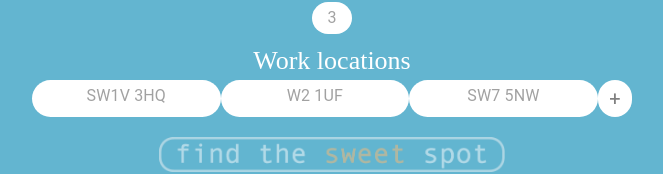
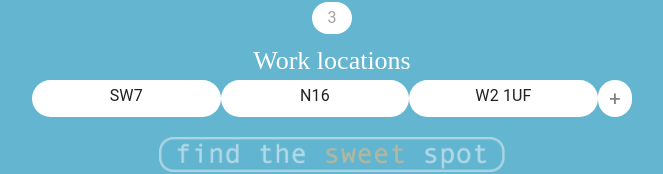
Before and after one commit to whereshouldwelive/whereshouldwelive, a React (Create React App) app in the folder my-app/: page / in a window 1280 px wide. Shown: the part 495-669 px from the top of the page, without its empty margins (308-971 px from the left). Built offline with nearby package versions, Linux system fonts and the light colour scheme.

Commit message:
onchange magic

```diff
--- a/my-app/src/App.js
+++ b/my-app/src/App.js
@@ -195,12 +195,14 @@ class App extends React.Component {
               <div >
                 <div className={"details ourtitle"}>Work locations</div>
                 <div className={"locs"}>
-                  <TextField placeholder="SW1V 3HQ" inputProps={{ style: {textAlign: 'center'} }} InputProps={{disableUnderline:true}} className="bigfield"/>
+                  <TextField name="loc1" value={this.state.loc1} onChange={this.handleChange} inputProps={{ style: {textAlign: 'center'} }} InputProps={{disableUnderline:true}} className="bigfield"/>
                   <TextField
-                  placeholder="W2 1UF"
+                  name="loc2"
+                  onChange={this.handleChange}
+                  value={this.state.loc2}
                   inputProps={{ style: {textAlign: 'center'} }}
                   InputProps={{disableUnderline:true}} className="bigfield"/>
-                  <TextField placeholder="SW7 5NW" inputProps={{ style: {textAlign: 'center'} }} InputProps={{disableUnderline:true}} className="bigfield"/>
+                  <TextField name="loc3" onChange={this.handleChange} value={this.state.loc3} inputProps={{ style: {textAlign: 'center'} }} InputProps={{disableUnderline:true}} className="bigfield"/>
                   <TextField disabled inputProps={{ style: {fontSize: '20px', color: 'gray', textAlign: 'center'} }} InputProps={{disableUnderline:true}} className="smallfield" defaultValue="+" />
                 </div>
                 <Button id="submit-button" type="submit" onClick={() => {this.setState({
@@ -262,13 +264,13 @@ class App extends React.Component {
                         Average price: <strong>£{this.state.resp[this.state.idx].price}</strong>
                       </Card.Text>
                       <Card.Text>
-                      Distance from A: <strong>{this.state.resp[this.state.idx].travel_time[0]}</strong>
+                      Distance from <strong>{this.state.loc1}</strong>: <strong>{this.state.resp[this.state.idx].travel_time[0]}</strong>
                     </Card.Text>
                       <Card.Text>
-                        Distance from B: <strong>{this.state.resp[this.state.idx].travel_time[1]}</strong>
+                        Distance from <strong>{this.state.loc2}</strong>: <strong>{this.state.resp[this.state.idx].travel_time[1]}</strong>
                       </Card.Text>
                       <Card.Text>
-                        Distance from C: <strong>{this.state.resp[this.state.idx].travel_time[2]}</strong>
+                        Distance from <strong>{this.state.loc3}</strong>: <strong>{this.state.resp[this.state.idx].travel_time[2]}</strong>
                       </Card.Text>
                       <Button onClick={() => this.findFlats(this.state)} variant="primary">Flats</Button>
                     </Card.Body>
```
